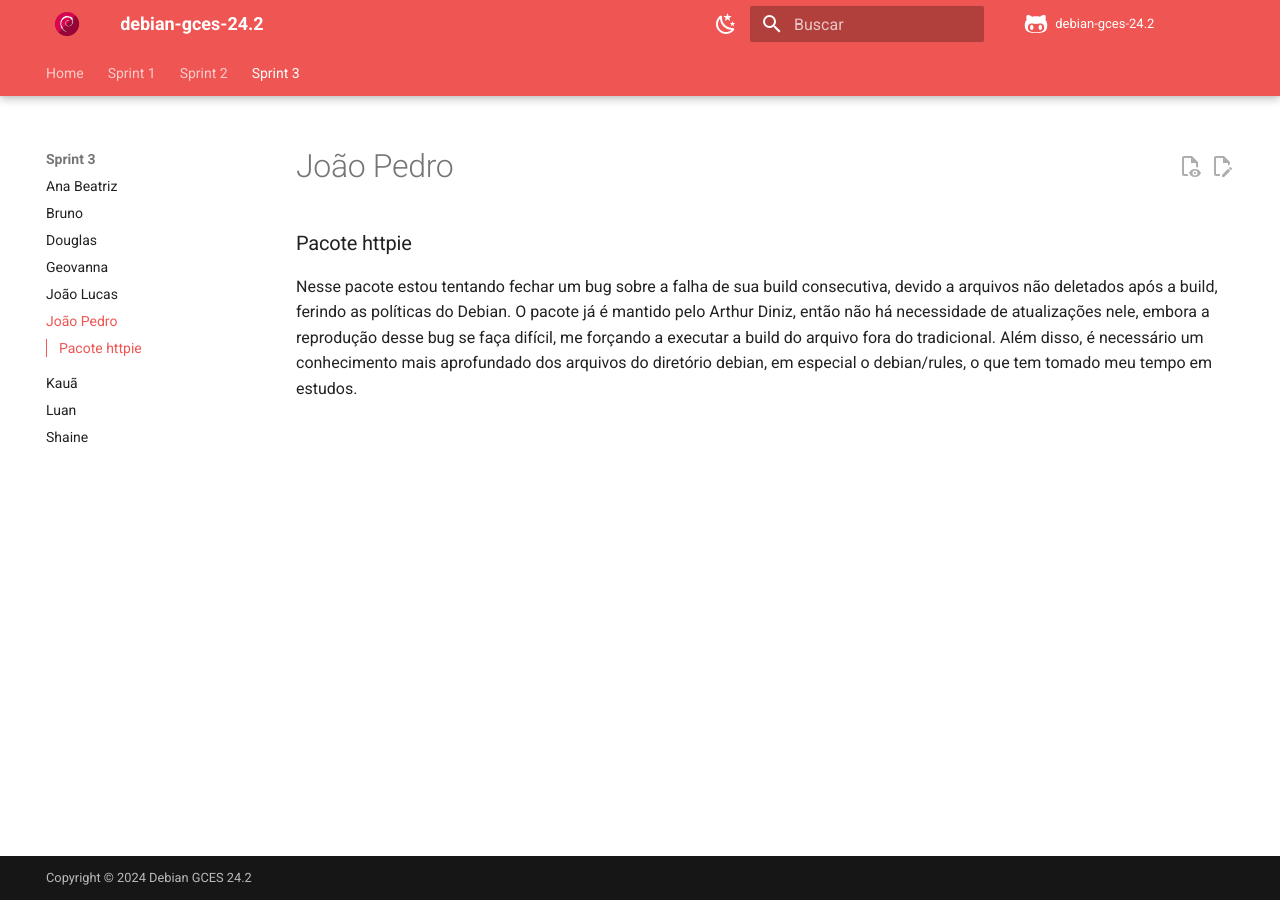
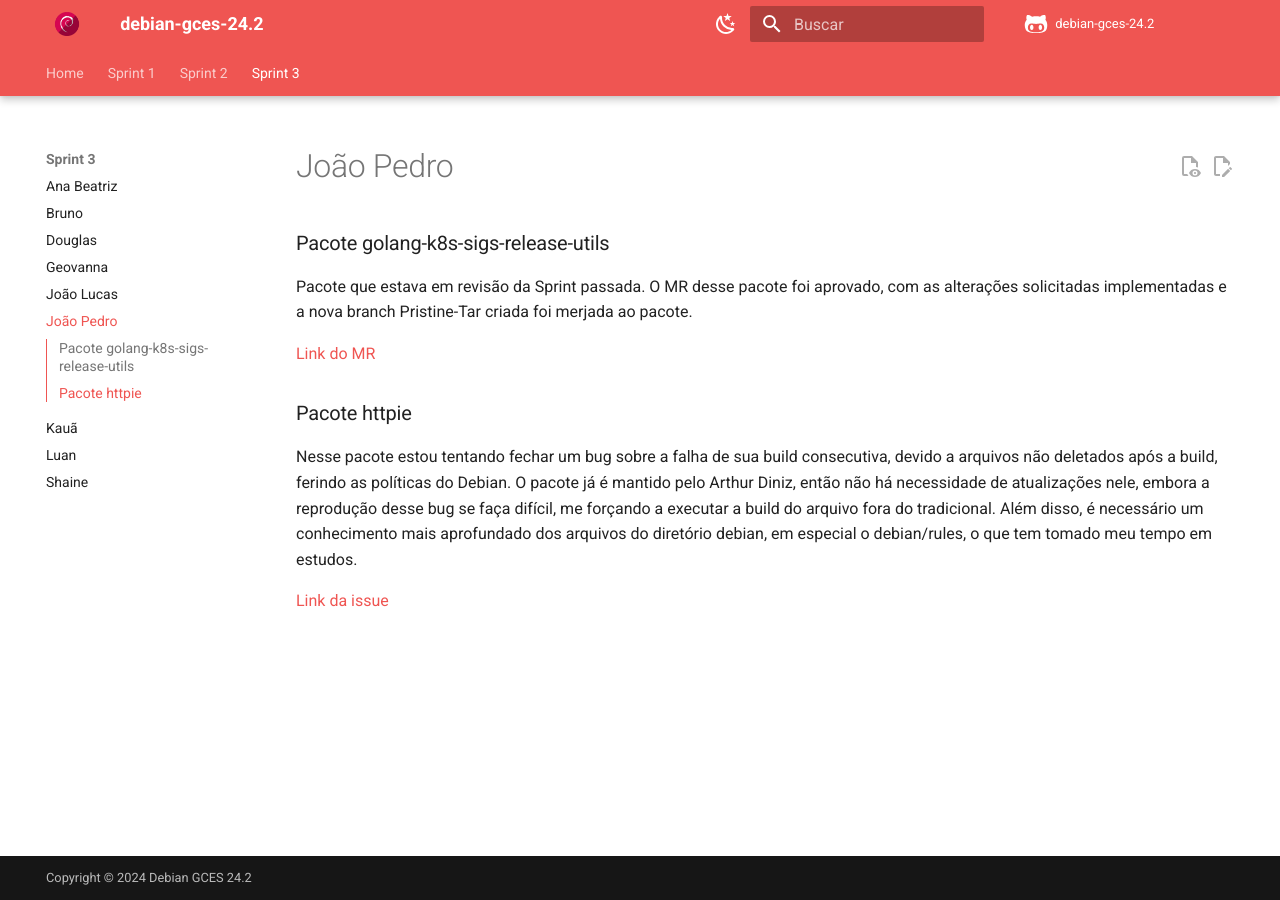
Before and after one commit to gitbmvb/debian-gces-24.2, an MkDocs documentation site: the page built from docs/sprint3/jp3.md, in a window 1280 px wide. Built offline with MkDocs 1.6.1 and Material for MkDocs 9.7.7, drawn with Linux system fonts in a browser that asks for light colours; comment, search, counter and statistics services are not loaded.

Commit message:
Update jp3.md

```diff
--- a/docs/sprint3/jp3.md
+++ b/docs/sprint3/jp3.md
@@ -1,7 +1,15 @@
 # João Pedro
+
+### Pacote golang-k8s-sigs-release-utils
+
+Pacote que estava em revisão da Sprint passada. O MR desse pacote foi aprovado, com as alterações solicitadas implementadas e a nova branch Pristine-Tar criada foi merjada ao pacote.
+
+[Link do MR](https://salsa.debian.org/go-team/packages/golang-k8s-sigs-release-utils/-/merge_requests/1)
 
 ### Pacote httpie
 
 Nesse pacote estou tentando fechar um bug sobre a falha de sua build consecutiva, devido a arquivos não deletados após a build, ferindo as políticas do Debian.
 O pacote já é mantido pelo Arthur Diniz, então não há necessidade de atualizações nele, embora a reprodução desse bug se faça difícil, me forçando a executar a build do arquivo fora do tradicional.
 Além disso, é necessário um conhecimento mais aprofundado dos arquivos do diretório debian, em especial o debian/rules, o que tem tomado meu tempo em estudos.
+
+[Link da issue](https://salsa.debian.org/debian-brasil-team/docs/-/issues/383)
```
